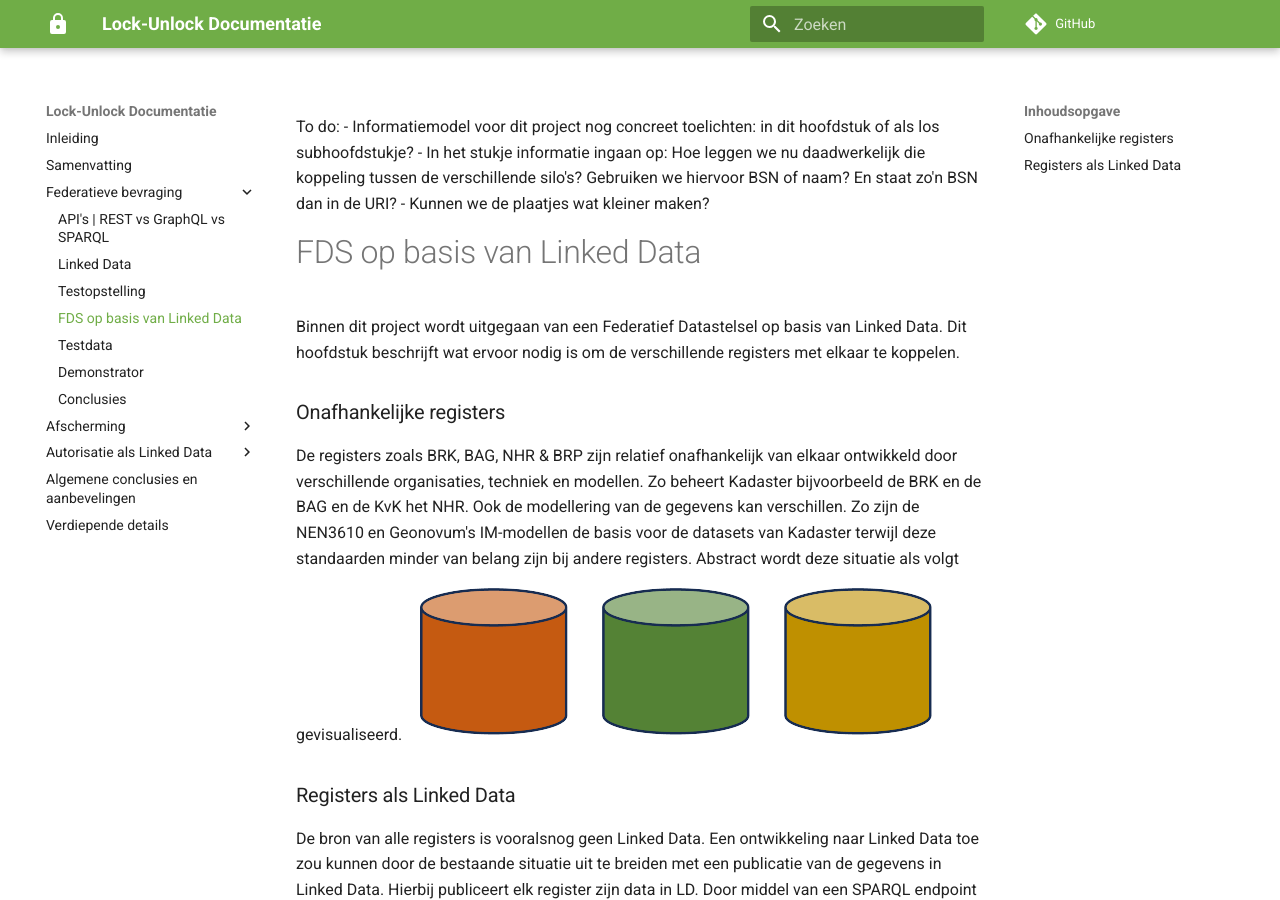
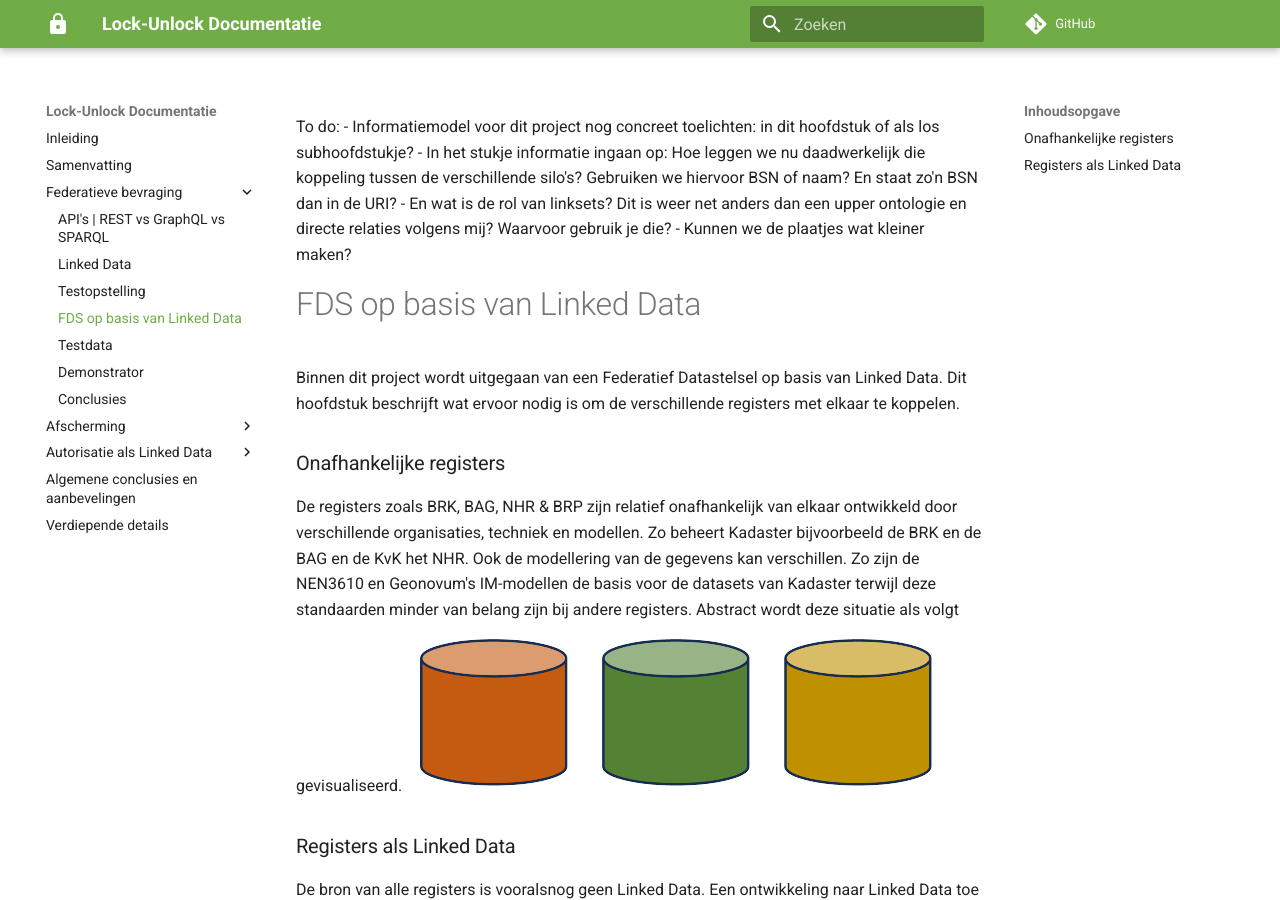
Before and after one commit to kadaster-labs/lock-unlock-docs, an MkDocs documentation site: the page built from docs/federatieve-bevraging/informatiemodel.md, in a window 1280 px wide and 900 px high. Built offline with MkDocs 1.6.1 and Material for MkDocs 9.7.7, drawn with Linux system fonts in a browser that asks for light colours; comment, search, counter and statistics services are not loaded.

Commit message:
Opmerking linksets

```diff
--- a/docs/federatieve-bevraging/informatiemodel.md
+++ b/docs/federatieve-bevraging/informatiemodel.md
@@ -4,6 +4,7 @@ title: FDS op basis van Linked Data
 To do:
 - Informatiemodel voor dit project nog concreet toelichten: in dit hoofdstuk of als los subhoofdstukje?
 - In het stukje informatie ingaan op: Hoe leggen we nu daadwerkelijk die koppeling tussen de verschillende silo's? Gebruiken we hiervoor BSN of naam? En staat zo'n BSN dan in de URI?
+- En wat is de rol van linksets? Dit is weer net anders dan een upper ontologie en directe relaties volgens mij? Waarvoor gebruik je die?
 - Kunnen we de plaatjes wat kleiner maken?
 
 # FDS op basis van Linked Data
```
